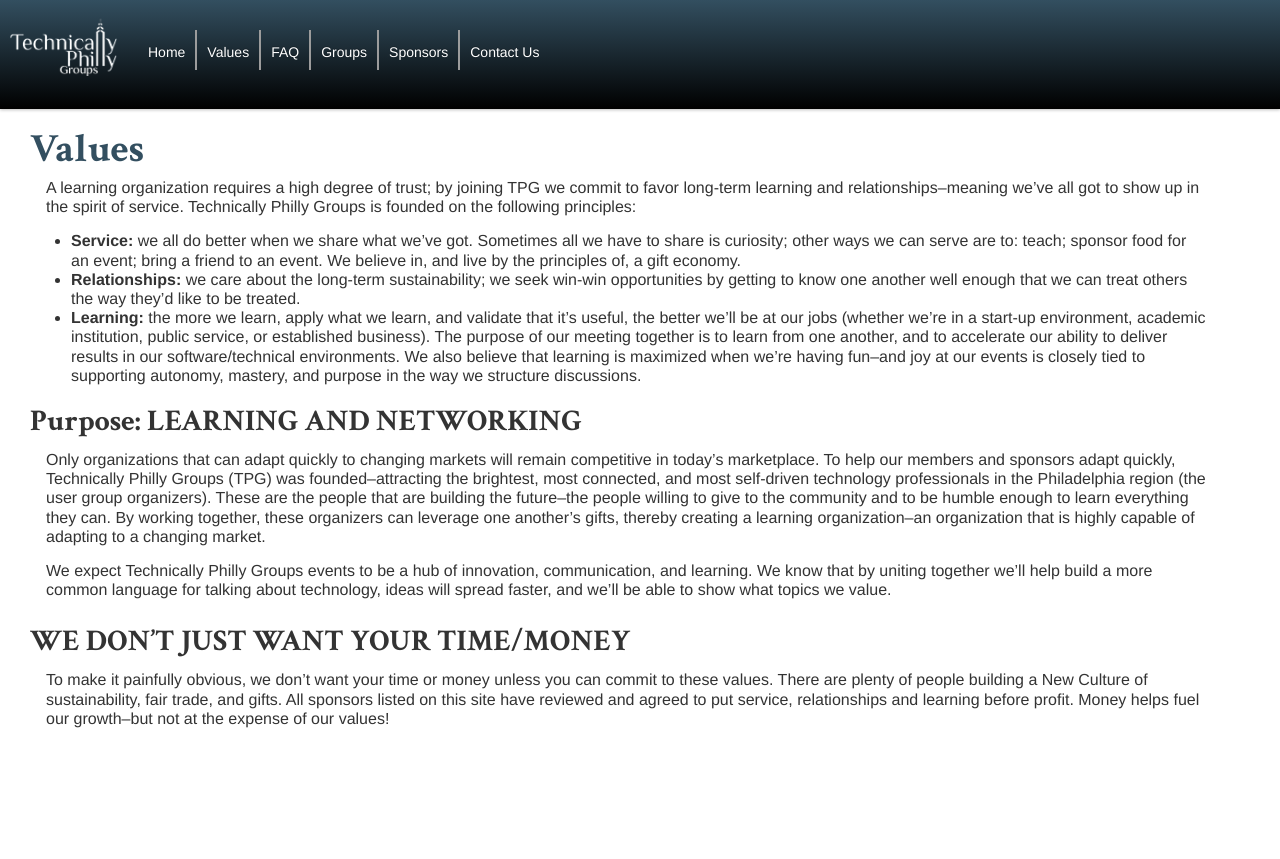
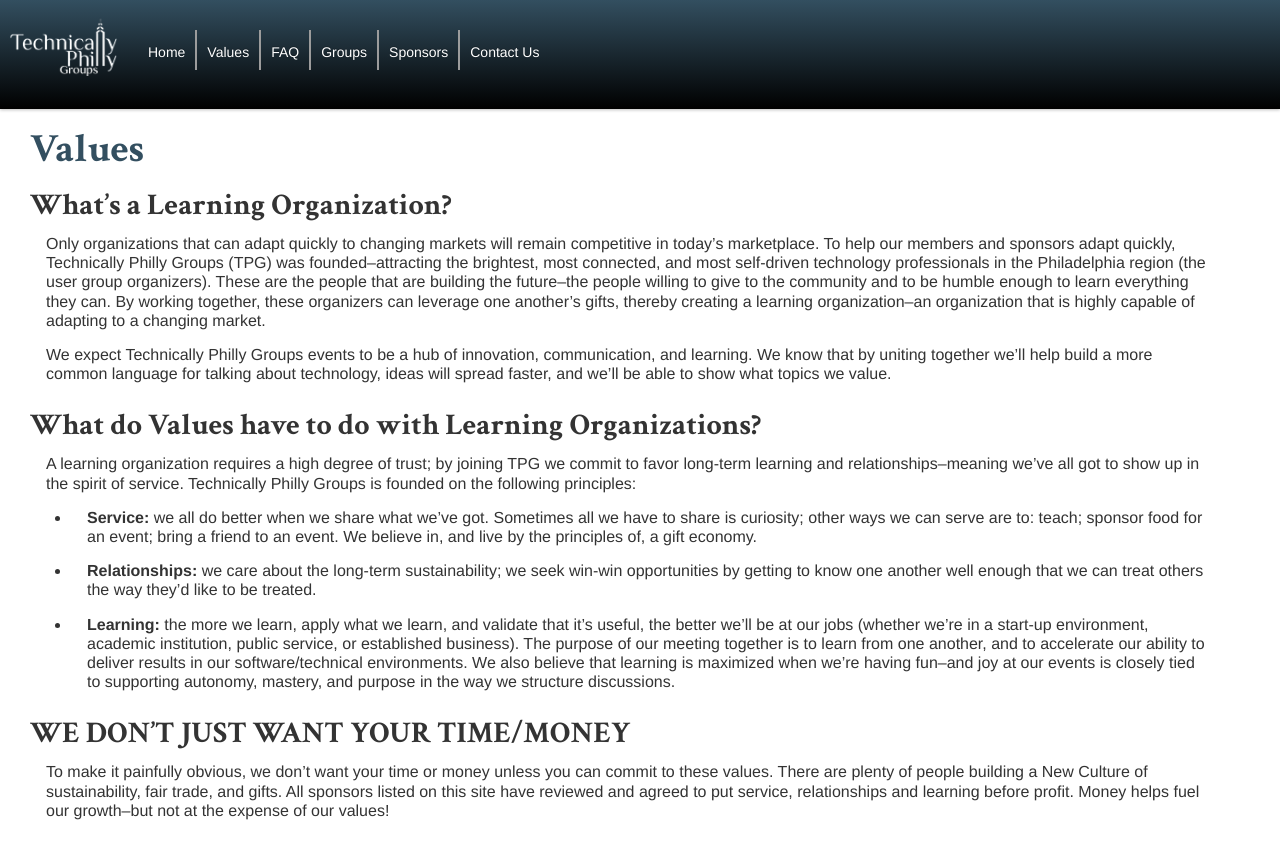
Before and after one commit to TechnicallyPhillyGroups/technicallyphillygroups.github.com, a Jekyll site: the page built from values.md, in a window 1280 px wide. Shown: the top 859 px of the page. Built offline with Jekyll 4.4.1, drawn with Linux system fonts in a browser that asks for light colours; nearby versions of some CDN libraries.

Commit message:
reformat values page

```diff
--- a/values.md
+++ b/values.md
@@ -5,16 +5,22 @@
 toc_header: none
 ---
 
-A learning organization requires a high degree of trust; by joining TPG we commit to favor long-term learning and relationships--meaning we've all got to show up in the spirit of service.  Technically Philly Groups is founded on the following principles:
-* **Service:** we all do better when we share what we've got. Sometimes all we have to share is curiosity; other ways we can serve are to: teach; sponsor food for an event; bring a friend to an event.  We believe in, and live by the principles of, a gift economy.
-* **Relationships:** we care about the long-term sustainability; we seek win-win opportunities by getting to know one another well enough that we can treat others the way they'd like to be treated.
-* **Learning:** the more we learn, apply what we learn, and validate that it's useful, the better we'll be at our jobs (whether we're in a start-up environment, academic institution, public service, or established business). The purpose of our meeting together is to learn from one another, and to accelerate our ability to deliver results in our software/technical environments. We also believe that learning is maximized when we're having fun--and joy at our events is closely tied to supporting autonomy, mastery, and purpose in the way we structure discussions.
-
-Purpose: LEARNING AND NETWORKING
-================================
+What's a Learning Organization?
+===============================
 Only organizations that can adapt quickly to changing markets will remain competitive in today's marketplace. To help our members and sponsors adapt quickly, Technically Philly Groups (TPG) was founded--attracting the brightest, most connected, and most self-driven technology professionals in the Philadelphia region (the user group organizers). These are the people that are building the future--the people willing to give to the community and to be humble enough to learn everything they can. By working together, these organizers can leverage one another's gifts, thereby creating a learning organization--an organization that is highly capable of adapting to a changing market.
 
 We expect Technically Philly Groups events to be a hub of innovation, communication, and learning. We know that by uniting together we'll help build a more common language for talking about technology, ideas will spread faster, and we'll be able to show what topics we value.
+
+What do Values have to do with Learning Organizations?
+===========================================
+
+A learning organization requires a high degree of trust; by joining TPG we commit to favor long-term learning and relationships--meaning we've all got to show up in the spirit of service.  Technically Philly Groups is founded on the following principles:
+
+* **Service:** we all do better when we share what we've got. Sometimes all we have to share is curiosity; other ways we can serve are to: teach; sponsor food for an event; bring a friend to an event.  We believe in, and live by the principles of, a gift economy.
+
+* **Relationships:** we care about the long-term sustainability; we seek win-win opportunities by getting to know one another well enough that we can treat others the way they'd like to be treated.
+
+* **Learning:** the more we learn, apply what we learn, and validate that it's useful, the better we'll be at our jobs (whether we're in a start-up environment, academic institution, public service, or established business). The purpose of our meeting together is to learn from one another, and to accelerate our ability to deliver results in our software/technical environments. We also believe that learning is maximized when we're having fun--and joy at our events is closely tied to supporting autonomy, mastery, and purpose in the way we structure discussions.
 
 
 WE DON'T JUST WANT YOUR TIME/MONEY
```
